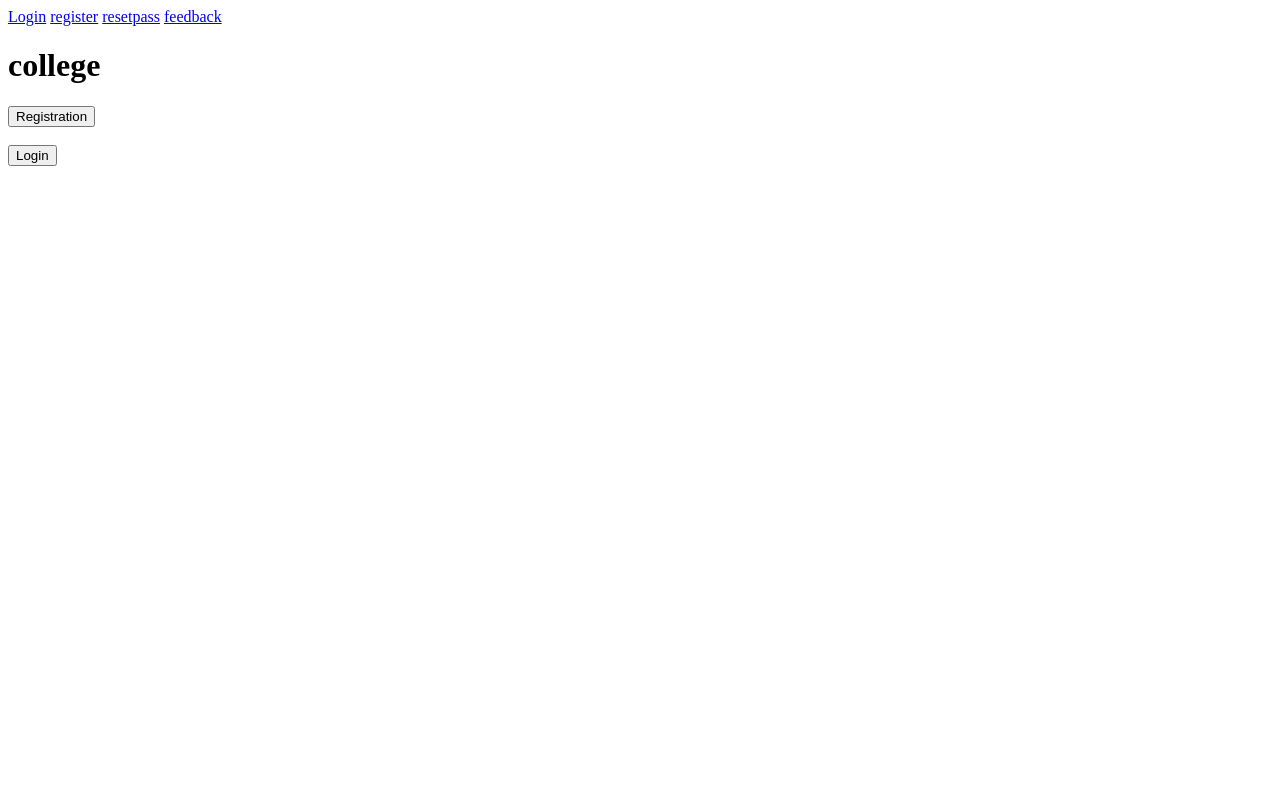
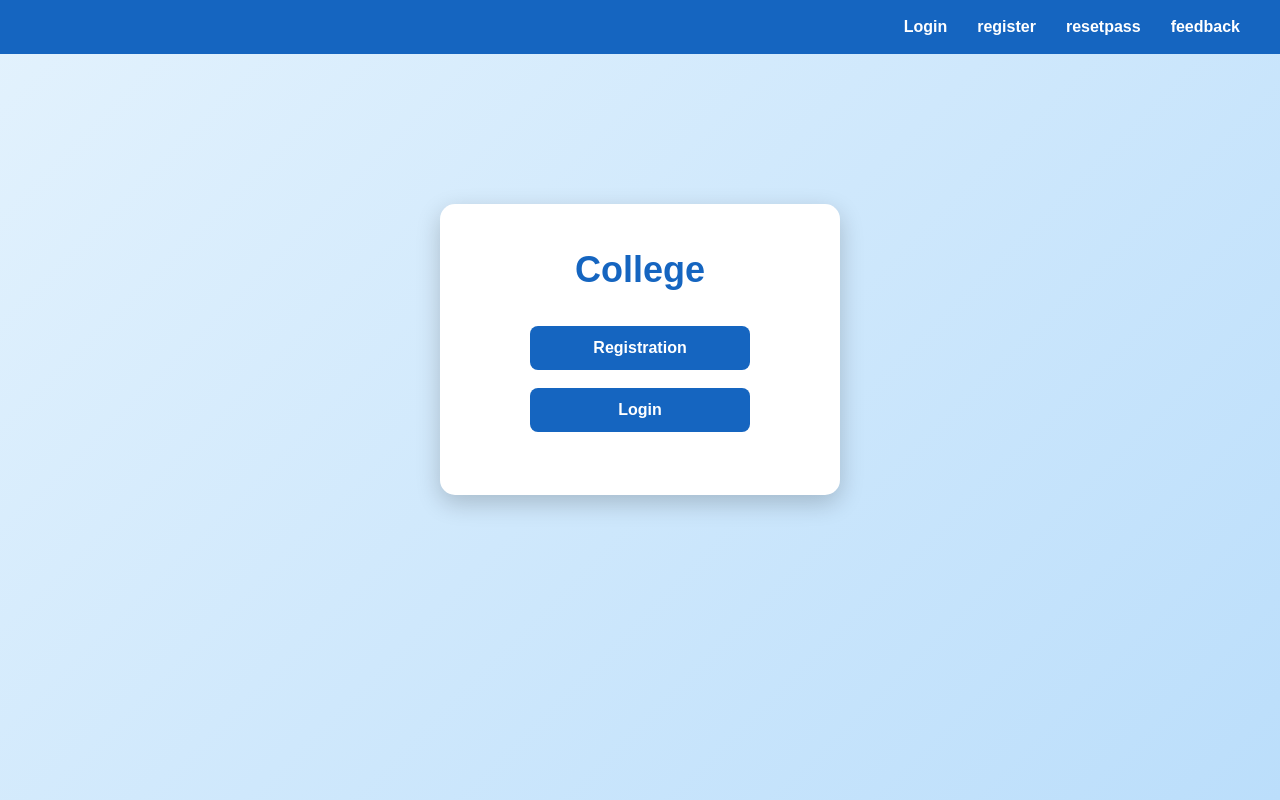
Before and after one commit to shaikhkhadija7525/feature--basicProject, a plain HTML site: page index.html in a window 1280 px wide. Drawn offline with Linux system fonts and the light colour scheme.

Commit message:
Enhance index.html with styles and layout
Added CSS styles for layout and design improvements.

```diff
--- a/index.html
+++ b/index.html
@@ -4,6 +4,75 @@
     <meta charset="UTF-8">
     <meta name="viewport" content="width=device-width, initial-scale=1.0">
     <title>OJT PROJECT</title>
+    <style>* {
+    margin: 0;
+    padding: 0;
+    box-sizing: border-box;
+    font-family: Arial, sans-serif;
+}
+
+body {
+    min-height: 100vh;
+    background: linear-gradient(135deg, #e3f2fd, #bbdefb);
+}
+
+/* NAVBAR */
+nav {
+    background-color: #1565c0;
+    padding: 18px 40px;
+    display: flex;
+    justify-content: flex-end;
+    align-items: center;
+    gap: 30px;
+}
+
+nav a {
+    color: white;
+    text-decoration: none;
+    font-size: 16px;
+    font-weight: bold;
+}
+
+nav a:hover {
+    color: #bbdefb;
+}
+
+/* MAIN CONTAINER */
+.login-container {
+    width: 400px;
+    padding: 45px;
+    margin: 150px auto;
+    background-color: white;
+    border-radius: 15px;
+    box-shadow: 0 8px 25px rgba(0, 0, 0, 0.2);
+    text-align: center;
+}
+
+/* HEADING */
+.login-container h1 {
+    color: #1565c0;
+    font-size: 36px;
+    margin-bottom: 35px;
+    text-transform: capitalize;
+}
+
+/* BUTTONS */
+.login-container button {
+    width: 220px;
+    padding: 13px;
+    border: none;
+    border-radius: 8px;
+    background-color: #1565c0;
+    color: white;
+    font-size: 16px;
+    font-weight: bold;
+    cursor: pointer;
+}
+
+.login-container button:hover {
+    background-color: #0d47a1;
+}
+</style>
 </head>
 <body>
     <nav>
```
